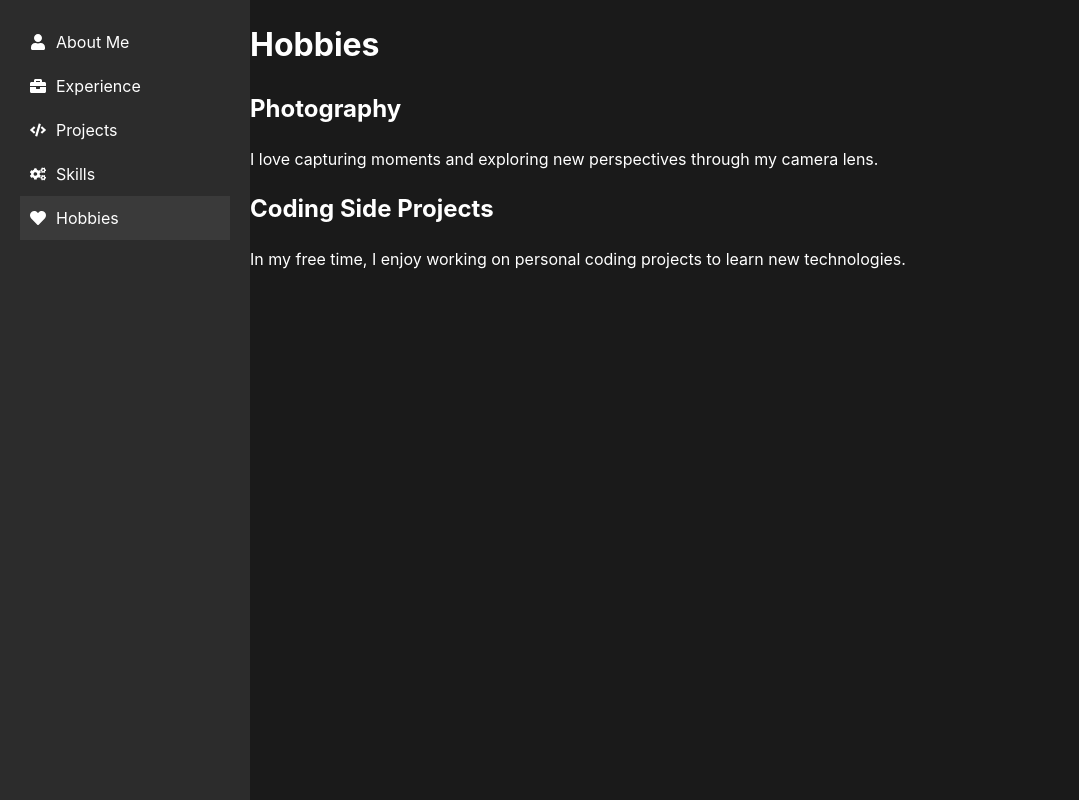
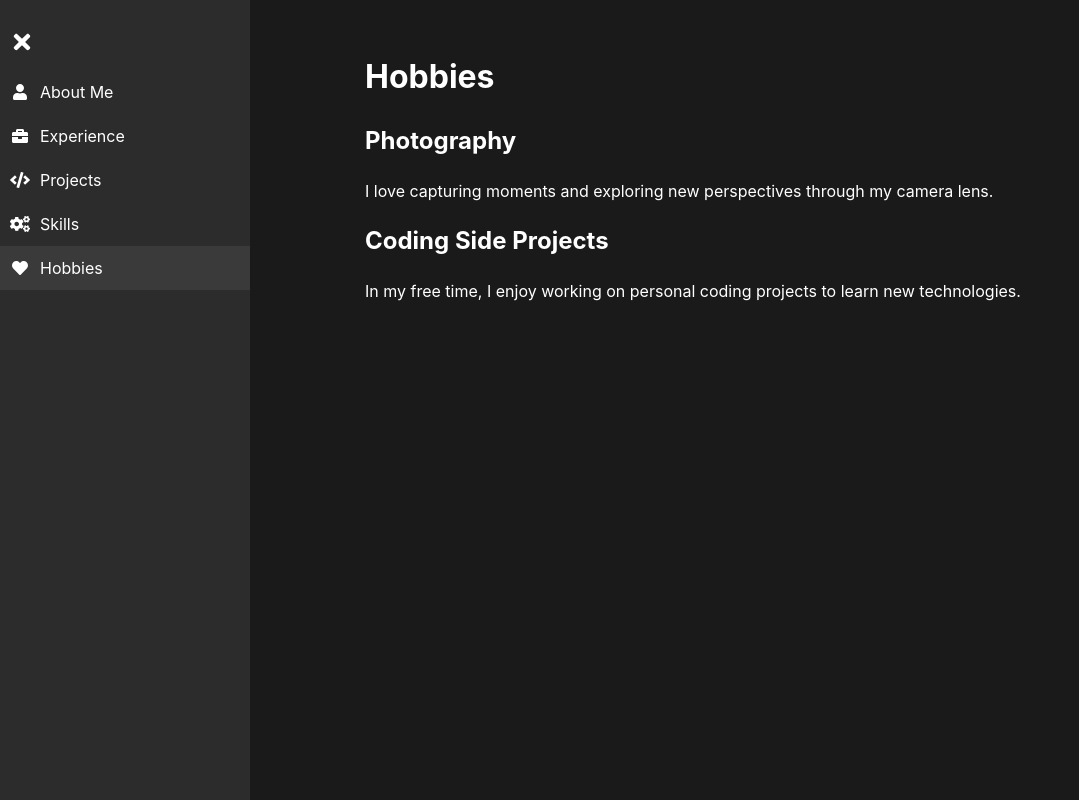
Before and after one commit to andresbueno/portfolio, a React (Vite) app: page /hobbies in a window 1280 px wide. Shown: the whole page, without its empty margins (0-1079 px from the left). Built offline with nearby package versions, Linux system fonts and the light colour scheme.

Commit message:
menu icon

```diff
--- a/src/App.tsx
+++ b/src/App.tsx
@@ -1,4 +1,4 @@
-import React from 'react';
+import React, { useState } from 'react';
 import styled from 'styled-components';
 import Sidebar from './components/Sidebar';
 import { useRoutes } from 'react-router-dom';
@@ -11,13 +11,21 @@ const AppContainer = styled.div`
   color: #ffffff;
 `;
 
+const ContentContainer = styled.div`
+  flex: 1;
+  padding: 2rem;
+  margin-left: ${props => props.sidebarOpen ? '250px' : '60px'};
+  transition: margin-left 0.3s ease-in-out;
+`;
+
 const App: React.FC = () => {
+  const [sidebarOpen, setSidebarOpen] = useState(true);
   const routing = useRoutes(routes);
 
   return (
     <AppContainer>
-      <Sidebar />
-      <div style={{ flex: 1 }}>{routing}</div>
+      <Sidebar isOpen={sidebarOpen} toggleSidebar={() => setSidebarOpen(!sidebarOpen)} />
+      <ContentContainer sidebarOpen={sidebarOpen}>{routing}</ContentContainer>
     </AppContainer>
   );
 };
--- a/src/components/Sidebar.tsx
+++ b/src/components/Sidebar.tsx
@@ -1,12 +1,16 @@
+import React from 'react';
 import styled from 'styled-components';
-import { FaUser, FaBriefcase, FaCode, FaCogs, FaHeart } from 'react-icons/fa';
+import { FaUser, FaBriefcase, FaCode, FaCogs, FaHeart, FaBars, FaTimes } from 'react-icons/fa';
 import { Link, useLocation } from 'react-router-dom';
 
-
-const SidebarContainer = styled.div`
-  width: 250px;
+const SidebarContainer = styled.div<{ isOpen: boolean }>`
+  width: ${props => props.isOpen ? '250px' : '60px'};
   background-color: #2c2c2c;
-  padding: 20px;
+  padding: 20px 0;
+  height: 100vh;
+  position: fixed;
+  transition: width 0.3s ease-in-out;
+  overflow-x: hidden;
 `;
 
 const StyledLink = styled(Link)`
@@ -20,7 +24,7 @@ const NavItem = styled.div<{ active: boolean }>`
   color: #ffffff;
   cursor: pointer;
   transition: background-color 0.3s;
-  background-color: ${(props) => (props.active ? '#3a3a3a' : 'transparent')};
+  background-color: ${props => props.active ? '#3a3a3a' : 'transparent'};
 
   &:hover {
     background-color: #3a3a3a;
@@ -28,10 +32,41 @@ const NavItem = styled.div<{ active: boolean }>`
 
   svg {
     margin-right: 10px;
+    min-width: 20px;
   }
 `;
 
-const Sidebar: React.FC = () => {
+const NavText = styled.span<{ isOpen: boolean }>`
+  opacity: ${props => props.isOpen ? 1 : 0};
+  transition: opacity 0.3s ease-in-out;
+`;
+
+const ToggleButton = styled.button`
+  background: none;
+  border: none;
+  color: white;
+  font-size: 1.5rem;
+  cursor: pointer;
+  padding: 10px;
+  width: 100%;
+  text-align: left;
+  transition: transform 0.3s ease-in-out;
+
+  &:hover {
+    background-color: #3a3a3a;
+  }
+
+  svg {
+    transition: transform 0.3s ease-in-out;
+  }
+`;
+
+interface SidebarProps {
+  isOpen: boolean;
+  toggleSidebar: () => void;
+}
+
+const Sidebar: React.FC<SidebarProps> = ({ isOpen, toggleSidebar }) => {
   const location = useLocation();
 
   const navItems = [
@@ -39,20 +74,24 @@ const Sidebar: React.FC = () => {
     { path: '/experience', label: 'Experience', icon: <FaBriefcase /> },
     { path: '/projects', label: 'Projects', icon: <FaCode /> },
     { path: '/skills', label: 'Skills', icon: <FaCogs /> },
-    { path: '/hobbies', label: 'Hobbies', icon: <FaHeart /> } // Nuevo ítem "Hobbies"
+    { path: '/hobbies', label: 'Hobbies', icon: <FaHeart /> }
   ];
 
   return (
-    <SidebarContainer>
+    <SidebarContainer isOpen={isOpen}>
+      <ToggleButton onClick={toggleSidebar}>
+        {isOpen ? <FaTimes /> : <FaBars />}
+      </ToggleButton>
       {navItems.map((item) => (
         <StyledLink key={item.path} to={item.path}>
           <NavItem active={location.pathname === item.path}>
             {item.icon}
-            {item.label}
+            <NavText isOpen={isOpen}>{item.label}</NavText>
           </NavItem>
         </StyledLink>
       ))}
     </SidebarContainer>
   );
 };
+
 export default Sidebar;
--- a/src/components/sections/AboutMe.tsx
+++ b/src/components/sections/AboutMe.tsx
@@ -5,6 +5,8 @@ import { FaLinkedin, FaGithub } from 'react-icons/fa';
 const AboutContainer = styled.div`
   display: flex;
   flex-direction: column;
+  max-width: 800px;
+  margin: 0 auto;
 `;
 
 const ProfileSection = styled.div`
--- a/src/components/sections/Experience.tsx
+++ b/src/components/sections/Experience.tsx
@@ -2,6 +2,9 @@ import React from 'react';
 import styled from 'styled-components';
 
 const ExperienceContainer = styled.div`
+  max-width: 800px;
+  margin: 0 auto;
+
   .experience-item {
     margin-bottom: 20px;
   }
--- a/src/components/sections/Hobbies.tsx
+++ b/src/components/sections/Hobbies.tsx
@@ -2,6 +2,9 @@ import React from 'react';
 import styled from 'styled-components';
 
 const HobbiesContainer = styled.div`
+  max-width: 800px;
+  margin: 0 auto;
+
   .hobby {
     margin-bottom: 15px;
   }
@@ -19,11 +22,6 @@ const Hobbies: React.FC = () => {
         <h2>Coding Side Projects</h2>
         <p>In my free time, I enjoy working on personal coding projects to learn new technologies.</p>
       </div>
-      <pre>
-        {/* <code>{`
-
-      `}</code> */}
-      </pre>
     </HobbiesContainer>
   );
 };
--- a/src/components/sections/Projects.tsx
+++ b/src/components/sections/Projects.tsx
@@ -2,6 +2,8 @@ import React from 'react';
 import styled from 'styled-components';
 
 const ProjectsContainer = styled.div`
+  max-width: 1200px;
+  margin: 0 auto;
   display: grid;
   grid-template-columns: repeat(auto-fit, minmax(250px, 1fr));
   gap: 20px;
--- a/src/components/sections/Skills.tsx
+++ b/src/components/sections/Skills.tsx
@@ -2,6 +2,9 @@ import React from 'react';
 import styled from 'styled-components';
 
 const SkillsContainer = styled.div`
+  max-width: 800px;
+  margin: 0 auto;
+
   .skill-category {
     margin-bottom: 20px;
   }
```
